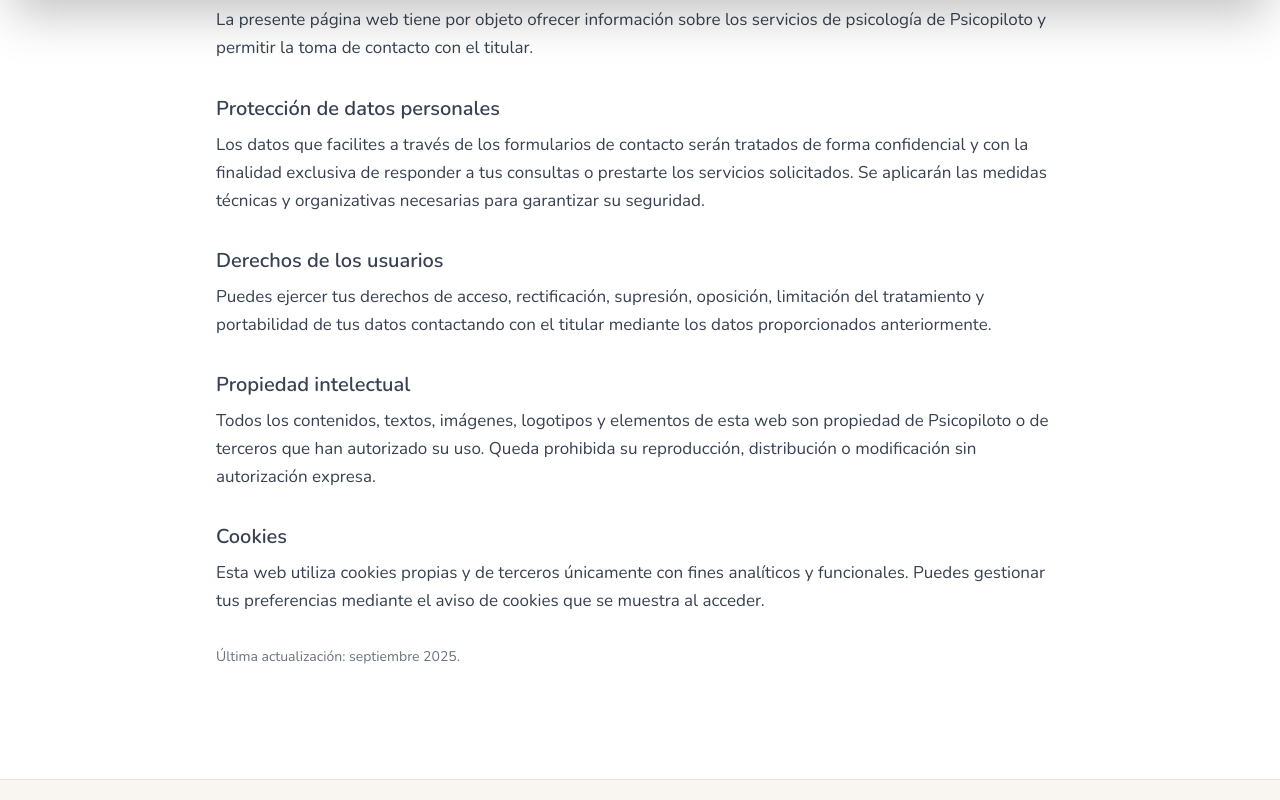
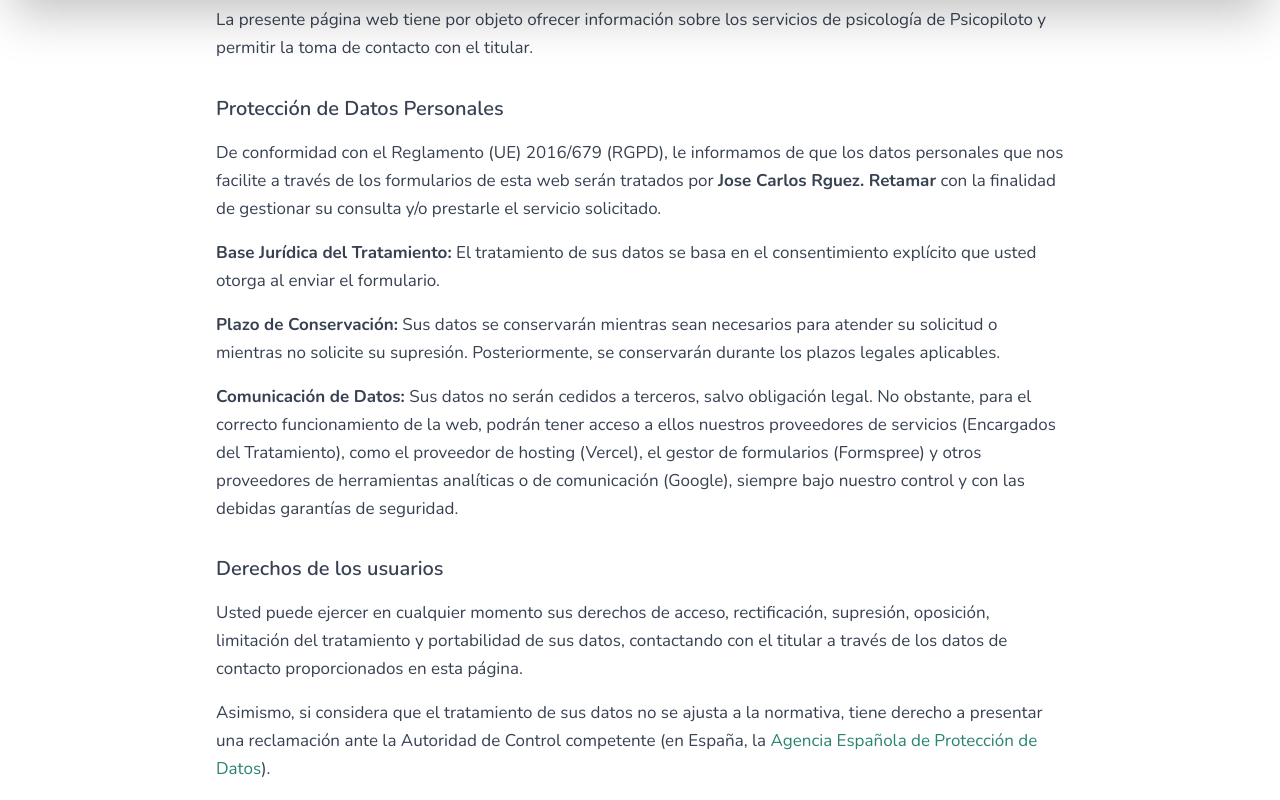
Before and after one commit to psicopiloto/psicopilotopage1, a Next.js app: page /aviso-legal in a window 1280 px wide. Shown: the part 800-1600 px from the top of the page. Built offline with nearby package versions, Linux system fonts and the light colour scheme.

Commit message:
Update aviso-legal.js

```diff
--- a/pages/aviso-legal.js
+++ b/pages/aviso-legal.js
@@ -21,7 +21,6 @@ export default function AvisoLegal() {
         title="Aviso Legal y Política de Privacidad | Psicopiloto"
         description="Aviso Legal y Política de Privacidad de Psicopiloto. Psicólogo online y presencial en Granada."
         canonical="https://psicopiloto.com/aviso-legal"
-        // ✨ CORRECCIÓN: Añadido metadato de autor para consistencia
         additionalMetaTags={[
           { name: "author", content: "Jose Carlos Rguez. Retamar" },
         ]}
@@ -42,12 +41,10 @@ export default function AvisoLegal() {
 
           <h1 className="text-3xl font-bold mb-6 text-center">Aviso Legal y Política de Privacidad</h1>
 
-          {/* Índice interno */}
           <nav className="mb-8 bg-gray-50 p-4 rounded-lg shadow-sm">
             <ul className="space-y-2">
               {secciones.map((sec) => (
                 <li key={sec.id}>
-                  {/* ✨ MEJORA UX: Añadida transición para suavizar el efecto hover */}
                   <a href={`#${sec.id}`} className="text-psicopiloto-green-600 hover:underline transition-colors duration-200">
                     {sec.label}
                   </a>
@@ -59,7 +56,6 @@ export default function AvisoLegal() {
           <section id="titular" className="mb-8">
             <h2 className="text-xl font-semibold mb-2">Titular de la web</h2>
             <p>
-              {/* ✨ CORRECCIÓN: Nombre y dirección actualizados */}
               <strong>Nombre:</strong> Jose Carlos Rguez. Retamar <br />
               <strong>Teléfono:</strong> 676 230 537 <br />
               <strong>Correo electrónico:</strong> joseretamar@psicopiloto.com <br />
@@ -73,18 +69,31 @@ export default function AvisoLegal() {
             </p>
           </section>
 
-          <section id="proteccion-datos" className="mb-8">
-            <h2 className="text-xl font-semibold mb-2">Protección de datos personales</h2>
+          {/* ✨ CORRECCIÓN: Contenido actualizado para cumplir con el RGPD */}
+          <section id="proteccion-datos" className="mb-8 space-y-4">
+            <h2 className="text-xl font-semibold mb-2">Protección de Datos Personales</h2>
             <p>
-              Los datos que facilites a través de los formularios de contacto serán tratados de forma confidencial y con la finalidad exclusiva de responder a tus consultas o prestarte los servicios solicitados.
-              Se aplicarán las medidas técnicas y organizativas necesarias para garantizar su seguridad.
+              De conformidad con el Reglamento (UE) 2016/679 (RGPD), le informamos de que los datos personales que nos facilite a través de los formularios de esta web serán tratados por <strong>Jose Carlos Rguez. Retamar</strong> con la finalidad de gestionar su consulta y/o prestarle el servicio solicitado.
+            </p>
+            <p>
+              <strong>Base Jurídica del Tratamiento:</strong> El tratamiento de sus datos se basa en el consentimiento explícito que usted otorga al enviar el formulario.
+            </p>
+            <p>
+              <strong>Plazo de Conservación:</strong> Sus datos se conservarán mientras sean necesarios para atender su solicitud o mientras no solicite su supresión. Posteriormente, se conservarán durante los plazos legales aplicables.
+            </p>
+            <p>
+              <strong>Comunicación de Datos:</strong> Sus datos no serán cedidos a terceros, salvo obligación legal. No obstante, para el correcto funcionamiento de la web, podrán tener acceso a ellos nuestros proveedores de servicios (Encargados del Tratamiento), como el proveedor de hosting (Vercel), el gestor de formularios (Formspree) y otros proveedores de herramientas analíticas o de comunicación (Google), siempre bajo nuestro control y con las debidas garantías de seguridad.
             </p>
           </section>
 
-          <section id="derechos" className="mb-8">
+          {/* ✨ CORRECCIÓN: Contenido actualizado para cumplir con el RGPD */}
+          <section id="derechos" className="mb-8 space-y-4">
             <h2 className="text-xl font-semibold mb-2">Derechos de los usuarios</h2>
             <p>
-              Puedes ejercer tus derechos de acceso, rectificación, supresión, oposición, limitación del tratamiento y portabilidad de tus datos contactando con el titular mediante los datos proporcionados anteriormente.
+              Usted puede ejercer en cualquier momento sus derechos de acceso, rectificación, supresión, oposición, limitación del tratamiento y portabilidad de sus datos, contactando con el titular a través de los datos de contacto proporcionados en esta página.
+            </p>
+            <p>
+              Asimismo, si considera que el tratamiento de sus datos no se ajusta a la normativa, tiene derecho a presentar una reclamación ante la Autoridad de Control competente (en España, la <a href="https://www.aepd.es/" target="_blank" rel="noopener noreferrer" className="text-psicopiloto-green-600 hover:underline">Agencia Española de Protección de Datos</a>).
             </p>
           </section>
 
@@ -98,12 +107,12 @@ export default function AvisoLegal() {
           <section id="cookies" className="mb-8">
             <h2 className="text-xl font-semibold mb-2">Cookies</h2>
             <p>
-              Esta web utiliza cookies propias y de terceros únicamente con fines analíticos y funcionales. Puedes gestionar tus preferencias mediante el aviso de cookies que se muestra al acceder.
+              Esta web utiliza cookies propias y de terceros con fines analíticos y funcionales. Puede aceptar, rechazar o configurar su uso a través del banner de cookies. Para más información, consulte nuestra <a href="/politica-cookies" className="text-psicopiloto-green-600 hover:underline">Política de Cookies</a>.
             </p>
           </section>
 
           <p className="mt-6 text-sm text-gray-500">
-            Última actualización: septiembre 2025.
+            Última actualización: octubre 2025.
           </p>
         </section>
       </main>
```
